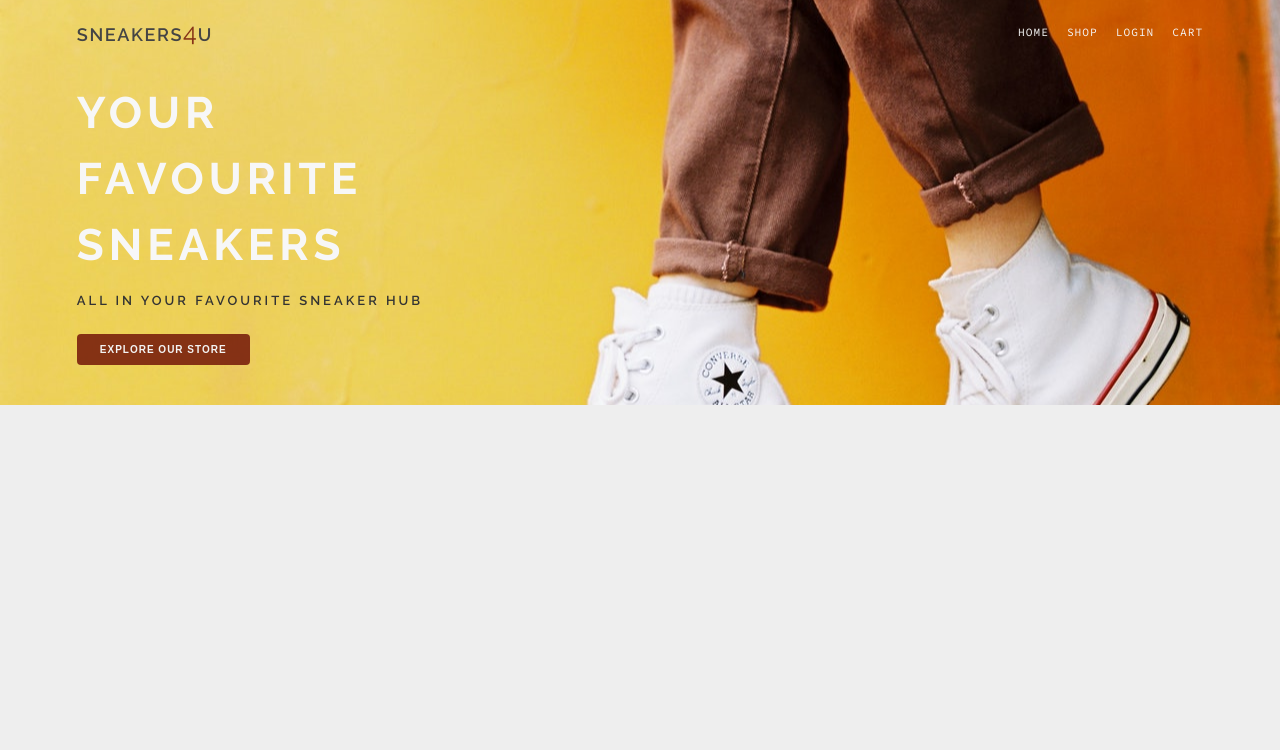
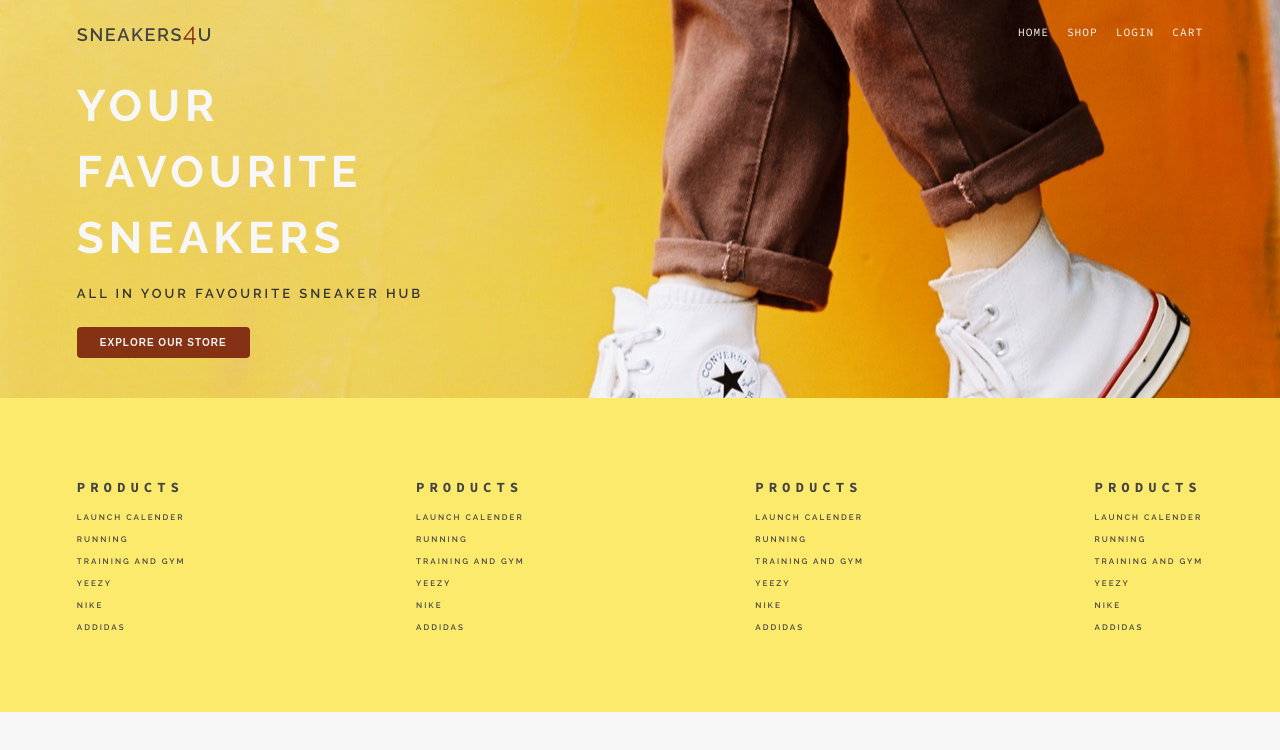
Before and after one commit to genral-walker/Sneakers4U, a React (Create React App) app: page / in a window 1280 px wide. Shown: the top 750 px of the page. Built offline with nearby package versions, Linux system fonts and the light colour scheme.

Commit message:
partial completion of desktop footer

```diff
--- a/src/components/App.js
+++ b/src/components/App.js
@@ -16,14 +16,15 @@
 
 */
 
-import Hero from './Hero/Hero'
+import Hero from './Hero/Hero';
+import Footer from './Footer/Footer';
 
 function App() {
   return (
       <BrowserRouter>
 
         <Hero />
-
+        <Footer />
       </BrowserRouter>
   );
 }
--- a/src/components/App.scss
+++ b/src/components/App.scss
@@ -31,7 +31,7 @@
   font-family: "Source Code Pro", monospace;
   box-sizing: border-box;
   overflow-x: hidden;
-  background: $color-grey-light-3;
+  background: $color-grey-light-2;
 }
 
 a {
--- /dev/null
+++ b/src/components/Footer/Footer.jsx
@@ -0,0 +1,64 @@
+
+import React from 'react';
+
+import styles from './Footer.module.scss';
+
+export default function Footer() {
+
+    return (
+        <footer className={styles.container}>
+            <nav className={styles.sections}>
+
+                <ul>
+                    <h3 className={styles.linksHeading}>Products</h3>
+                    <li className={styles.linksText}> Launch Calender</li>
+                    <li className={styles.linksText}> Running</li>
+                    <li className={styles.linksText}> Training and gym</li>
+                    <li className={styles.linksText}> YEEZY</li>
+                    <li className={styles.linksText}> Nike</li>
+                    <li className={styles.linksText}> ADdidas</li>
+                </ul>
+            </nav>
+
+            <nav className={styles.sections}>
+
+                <ul>
+                    <h3 className={styles.linksHeading}>Products</h3>
+                    <li className={styles.linksText}> Launch Calender</li>
+                    <li className={styles.linksText}> Running</li>
+                    <li className={styles.linksText}> Training and gym</li>
+                    <li className={styles.linksText}> YEEZY</li>
+                    <li className={styles.linksText}> Nike</li>
+                    <li className={styles.linksText}> ADdidas</li>
+                </ul>
+            </nav>
+
+            <nav className={styles.sections}>
+
+                <ul>
+                    <h3 className={styles.linksHeading}>Products</h3>
+                    <li className={styles.linksText}> Launch Calender</li>
+                    <li className={styles.linksText}> Running</li>
+                    <li className={styles.linksText}> Training and gym</li>
+                    <li className={styles.linksText}> YEEZY</li>
+                    <li className={styles.linksText}> Nike</li>
+                    <li className={styles.linksText}> ADdidas</li>
+                </ul>
+            </nav>
+
+            <nav className={styles.sections}>
+
+                <ul>
+                    <h3 className={styles.linksHeading}>Products</h3>
+                    <li className={styles.linksText}> Launch Calender</li>
+                    <li className={styles.linksText}> Running</li>
+                    <li className={styles.linksText}> Training and gym</li>
+                    <li className={styles.linksText}> YEEZY</li>
+                    <li className={styles.linksText}> Nike</li>
+                    <li className={styles.linksText}> ADdidas</li>
+                </ul>
+            </nav>
+
+        </footer>
+    )
+}
--- /dev/null
+++ b/src/components/Footer/Footer.module.scss
@@ -0,0 +1,38 @@
+
+@import '../../utility-styles/main.scss';
+
+
+.container {
+    padding: 8rem 6%;
+//   background: rgba(230, 210, 57, 0.707);
+// background: rgba(236, 214, 48, 0.679);
+// background: rgba(236, 214, 48, 0.734);
+// background: rgba(236, 214, 48, 0.789);
+ background: rgba(252, 229, 55, 0.72);
+    @include flex-between;
+    & * {
+        color: $color-grey-dark-4;
+    }
+}
+
+
+.sections {
+    min-height: 8rem;
+    min-width: 8rem;
+}
+
+.linksHeading {
+    color: $color-grey-dark-4;
+    font-size: 1.4rem;
+    letter-spacing: .5rem;
+    margin-bottom: 1.6rem;
+}
+.linksText {
+    font-family: "Raleway", sans-serif;
+    font-size: .8rem;
+    letter-spacing: .2rem;
+    font-weight: 600;
+    &:not(:last-of-type) {
+        margin-bottom: 1.2rem;
+    }
+}
--- a/src/components/Hero/Hero.module.scss
+++ b/src/components/Hero/Hero.module.scss
@@ -1,8 +1,8 @@
 @import "../../utility-styles/main.scss";
 
+
 .container {
-  background:
-    url(../../assets/images/sneaker-7.jpg) no-repeat fixed;
+   background: url(../../assets/images/sneaker-7.jpg) no-repeat fixed;
   background-size: cover;
   background-position: center;
 }
@@ -11,7 +11,7 @@
   font-family: "Raleway", sans-serif;
   @include flex-between;
   padding: 0 6%;
-  margin-top: 1.7rem;
+  margin-top: 1rem;
 }
 
 .left {
```
Also changed, not shown: 1 other file (tests, documents, lock files or other folders).
